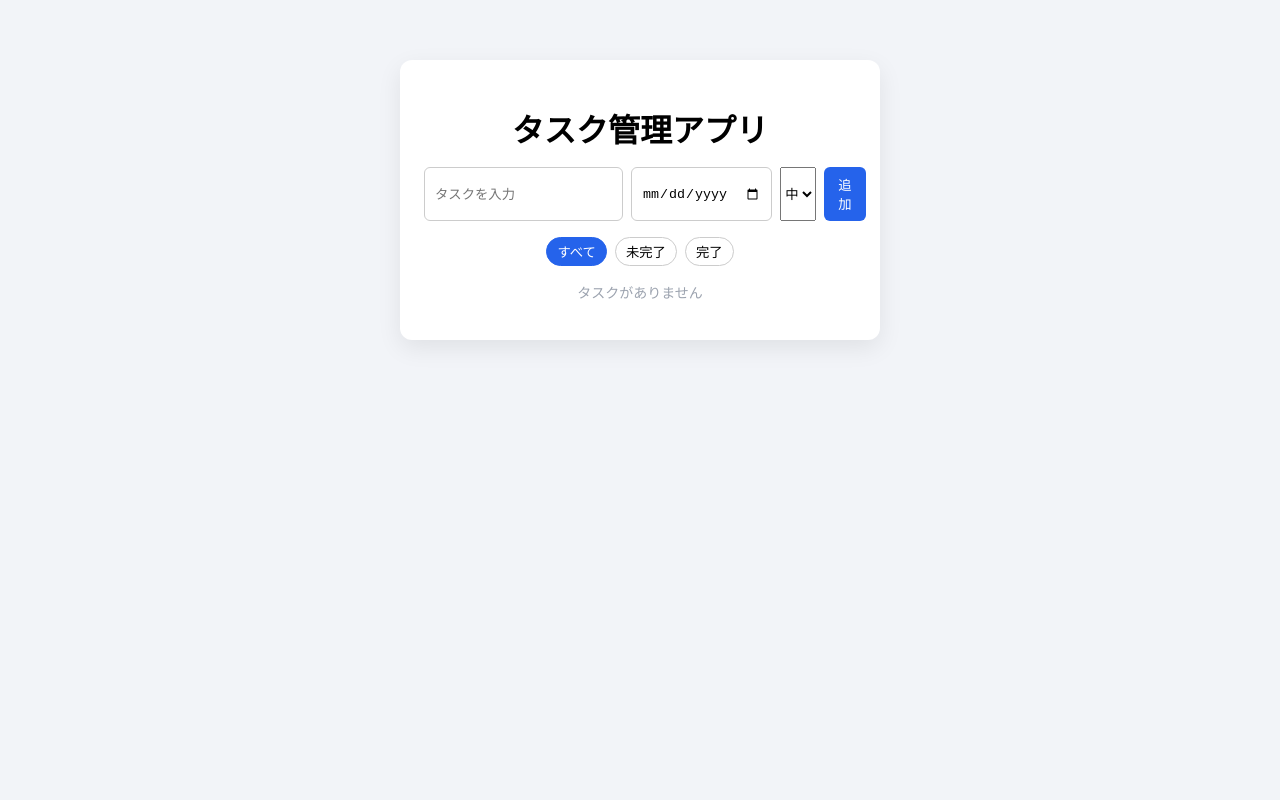
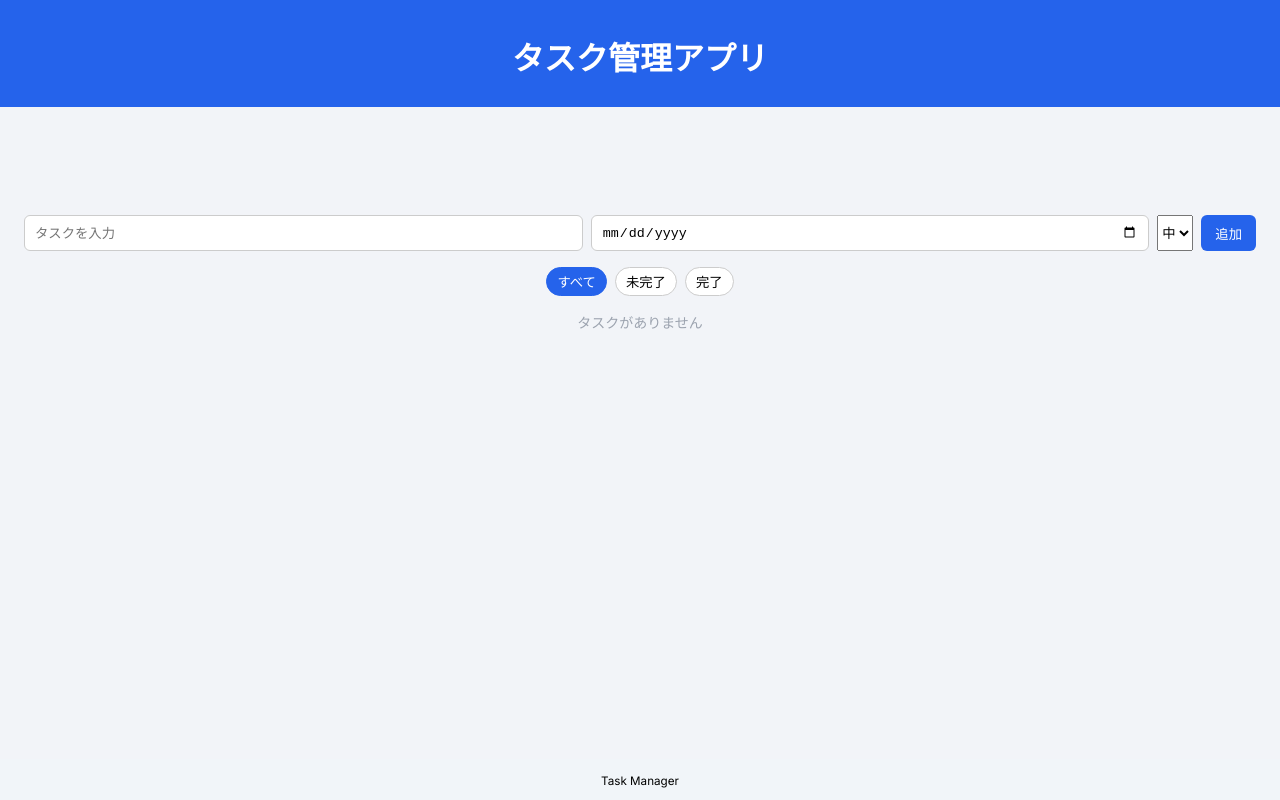
Before and after one commit to s4sakama/web-app, a React (Vite) app: page / in a window 1280 px wide. Built offline with nearby package versions, Linux system fonts and the light colour scheme.

Commit message:
インタラクション、デザインの変更

```diff
--- a/src/App.jsx
+++ b/src/App.jsx
@@ -78,9 +78,12 @@ const sortedTasks = filteredTasks.slice().sort((a, b) => {
 });
 
   return (
-    <div className="container">
+    <div className="app">
+      <header className="header">
         <h1>タスク管理アプリ</h1>
+      </header>
 
+      <main className="container">
         <div className="input-area">
           <input
             value={text}
@@ -149,20 +152,12 @@ const sortedTasks = filteredTasks.slice().sort((a, b) => {
                   onChange={() => toggleTask(task.id)}
                 />
 
-              <span className="task-text">{task.text}</span>
-
-              <span className={`priority-label priority-${task.priority}`}>
-                {task.priority === "high"
-                  ? "高"
-                 : task.priority === "medium"
-                 ? "中"
-                 : "低"}
+                <span className={`task-text priority-${task.priority}`}>
+                  {task.text}
                 </span>
 
                 {task.dueDate && (
-                <span className="due-date">
-                 {task.dueDate}
-                </span>
+                  <span className="due-date">{task.dueDate}</span>
                 )}
 
                 {isExpired && <span className="expired-icon">⚠</span>}
@@ -176,6 +171,11 @@ const sortedTasks = filteredTasks.slice().sort((a, b) => {
         {filteredTasks.length === 0 && (
           <p className="empty">タスクがありません</p>
         )}
+      </main>
+
+      <footer className="footer">
+        <small>Task Manager</small>
+      </footer>
     </div>
   );
 }
--- a/src/style.css
+++ b/src/style.css
@@ -10,14 +10,32 @@ body {
   padding: 0;
 }
 
+.app {
+  min-height: 100vh;
+  display: flex;
+  flex-direction: column;
+}
+
+.header {
+  background: #2563eb;
+  color: white;
+  padding: 12px 0;
+  margin-bottom: 24px;
+}
+
 .container {
   width: 100%;
-  max-width: 480px;
+  max-width: none;
   margin: 60px auto;
-  background: #ffffff;
   padding: 24px;
-  border-radius: 12px;
-  box-shadow: 0 8px 24px rgba(0, 0, 0, 0.08);
+}
+
+.footer {
+  margin-top: auto;
+  background: #f1f5f9;
+  text-align: center;
+  padding: 12px;
+  font-size: 14px;
 }
 
 h1 {
@@ -121,16 +139,16 @@ li button:hover {
 
 /* 優先度ごとに色分け */
 .priority-high {
-  color: #dc2626; /* 赤 */
+  color: #dc2626;
   font-weight: 600;
 }
 
 .priority-medium {
-  color: #2563eb; /* 青 */
+  color: #f59e0b;
 }
 
 .priority-low {
-  color: #6b7280; /* グレー */
+  color: #6b7280;
 }
 
 .overdue {
@@ -153,3 +171,55 @@ li.expired .due-date {
   color: #e53935;
   font-size: 1.1em;
 }
+
+@media (max-width: 480px) {
+  body {
+    font-size: 18px;
+  }
+
+  .container {
+    margin: 16px;
+    padding: 16px;
+  }
+
+  li {
+    padding: 12px 0;
+  }
+
+  .input-area button,
+  .filters button {
+    padding: 8px 12px;
+  }
+}
+
+button:focus-visible,
+input:focus-visible {
+  outline: 2px solid #2563eb;
+  outline-offset: 2px;
+}
+
+input[type="checkbox"] {
+  width: 18px;
+  height: 18px;
+  cursor: pointer;
+}
+
+li {
+  transition: background-color 0.2s ease, transform 0.1s ease;
+}
+
+li:hover {
+  background-color: #f9fafb;
+}
+
+/* 完了タスクは最優先 */
+li.done .task-text {
+  color: #9ca3af !important;
+  text-decoration: line-through;
+}
+
+/* 未完了かつ期限切れ */
+li.expired:not(.done) .task-text {
+  color: #dc2626;
+  font-weight: 600;
+}
```
Lines whose indentation alone changed are shown as unchanged.
